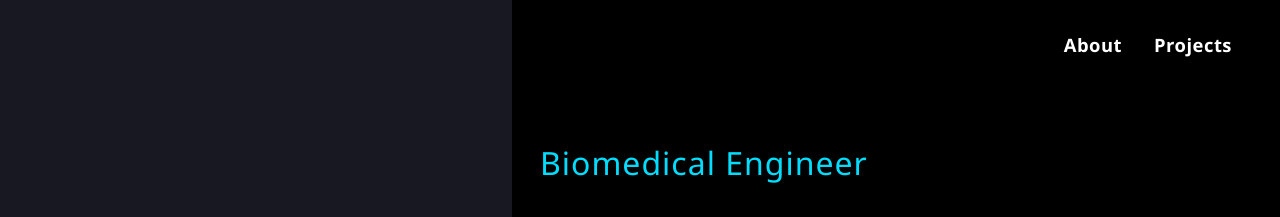
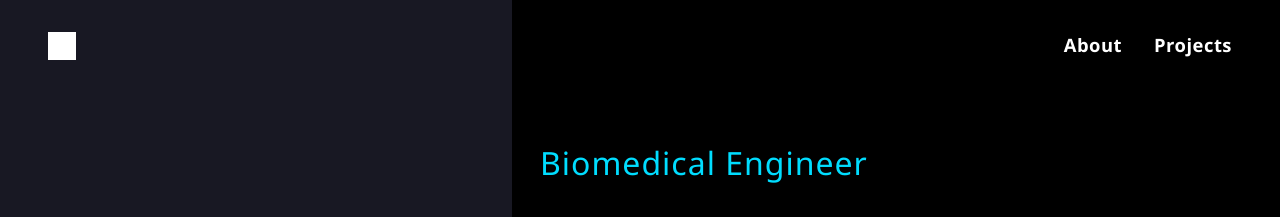
Before and after one commit to sajjy/sajan_patel_duke_bme, a Jekyll site: the page built from index.md, in a window 1280 px wide. Shown: the top 217 px of the page. Built offline with Jekyll 4.4.1, drawn with Linux system fonts in a browser that asks for light colours.

Commit message:
Add linkedin icon

```diff
--- a/_layouts/default.html
+++ b/_layouts/default.html
@@ -11,6 +11,13 @@
   <nav class="top-menu">
     <a href="#about-me">About</a>
     <a href="#projects">Projects</a>
+  </nav>
+
+  <!-- Top-left menu-->
+  <nav class="top-left-menu">
+    <a href="https://www.linkedin.com/in/sajan-patel-duke/" target="_blank" aria-label="LinkedIn">
+      <img src="{{ '/assets/tech-logos/linkedin.svg' | relative_url }}" alt="LinkedIn" class="linkedin-icon">
+    </a>
   </nav>
 
   <!-- Hero Section -->
@@ -148,7 +155,6 @@
         <img id="project-3-images"
             src="{{ '/assets/project-images/addiction-neuroscience/addiction-neuroscience-poster.jpg' | relative_url }}"
             alt="Project3_image">
-        <span class="expand-icon">⤢</span>
       </div>
     </div>
 
--- a/assets/style.css
+++ b/assets/style.css
@@ -573,6 +573,30 @@ html {
   transition: transform 0.3s ease;
 }
 
+.top-left-menu {
+  position: fixed;
+  top: 32px;
+  left: 48px;       /* mirror of right: 48px; in .top-menu */
+  z-index: 100;
+}
+
+.top-left-menu a {
+  display: inline-block;
+}
+
+.linkedin-icon {
+  width: 28px;      /* adjust size */
+  height: 28px;
+  filter: brightness(0) invert(1); /* makes icon white if it's dark */
+  transition: transform 0.2s ease, filter 0.2s ease;
+}
+
+.linkedin-icon:hover {
+  transform: scale(1.1);
+  filter: brightness(0) saturate(100%) invert(55%) sepia(97%) saturate(2098%) hue-rotate(176deg) brightness(97%) contrast(101%);
+  /* this gives LinkedIn's blue on hover */
+}
+
 
 /* Mobile responsive */
 @media (max-width: 768px) {
```
Also changed, not shown: assets/tech-logos/linkedin.svg (added).
